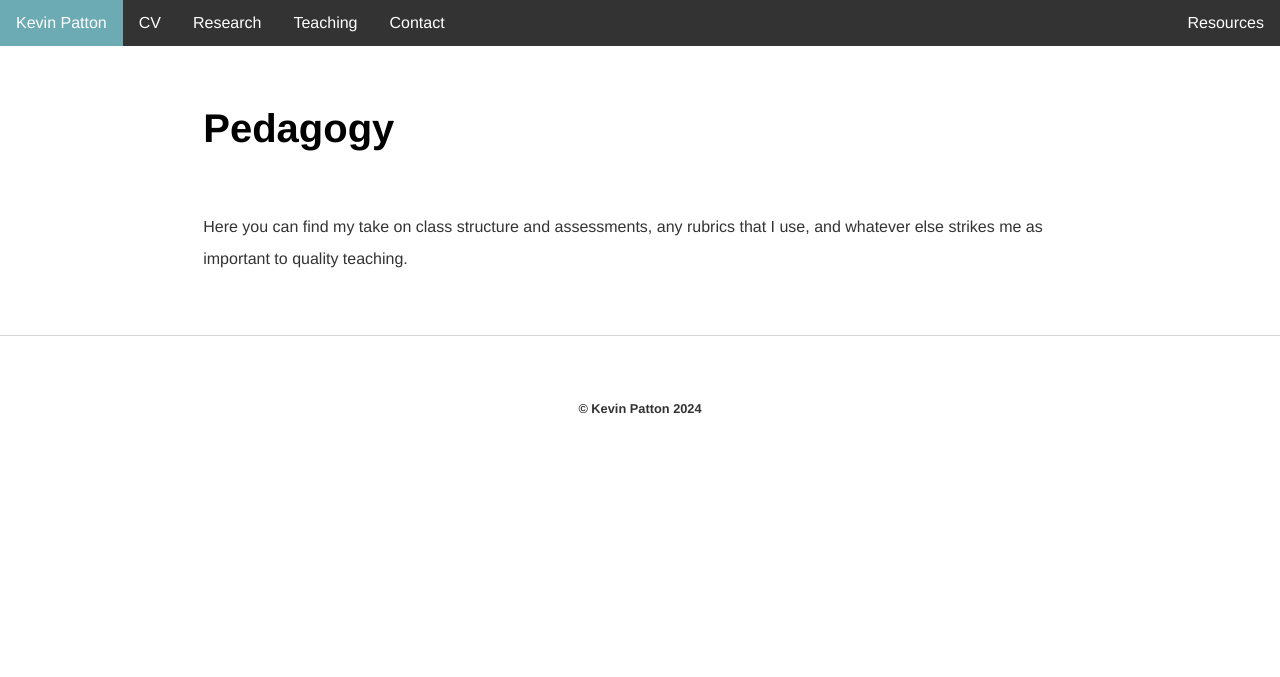
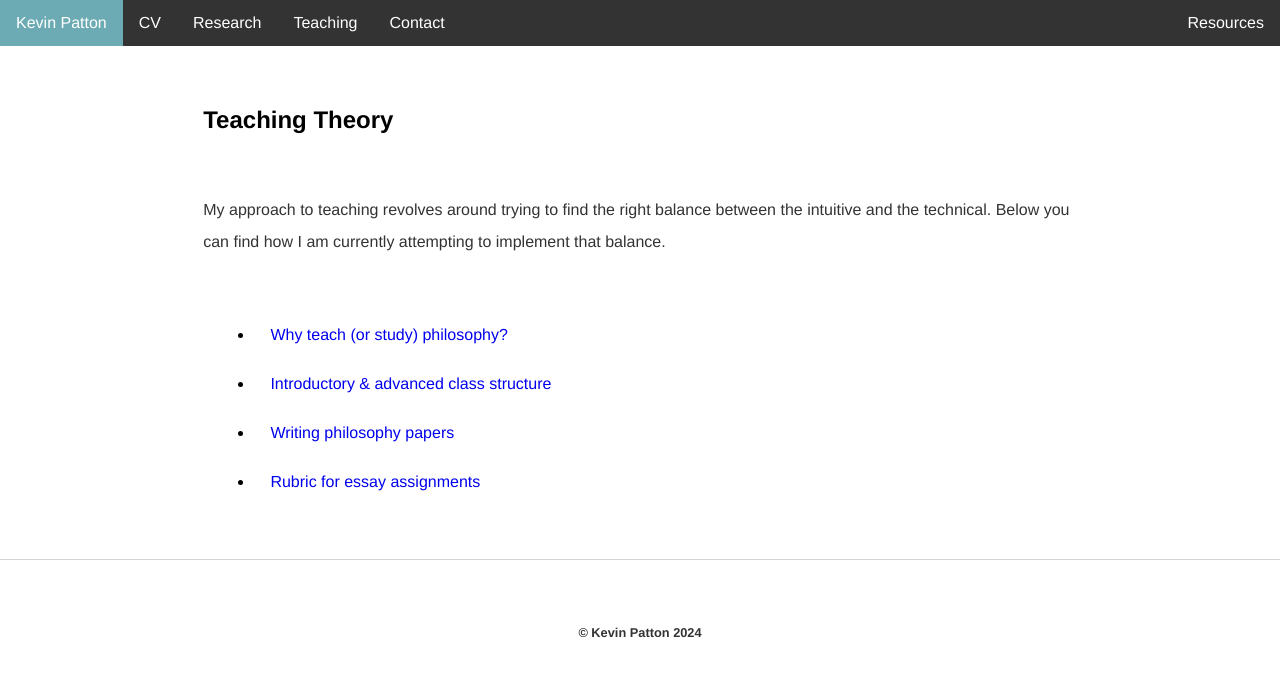
Before and after one commit to kevinjpatton/kevinjpatton.github.io, a Jekyll site: the page built from teaching/pedagogy/index.html, in a window 1280 px wide. Shown: the top 677 px of the page. Built offline with Jekyll 4.4.1, drawn with Linux system fonts in a browser that asks for light colours; Markdown is read by kramdown in place of the engine named in the settings.

Commit message:
Update index.html

```diff
--- a/teaching/pedagogy/index.html
+++ b/teaching/pedagogy/index.html
@@ -2,5 +2,11 @@
 layout: default
 title: Pedagogy - Kevin Patton
 ---
-<h1>Pedagogy</h1>
-<p>Here you can find my take on class structure and assessments, any rubrics that I use, and whatever else strikes me as important to quality teaching.</p>
+<h2>Teaching Theory</h2>
+<p>My approach to teaching revolves around trying to find the right balance between the intuitive and the technical. Below you can find how I am currently attempting to implement that balance.</p>
+<ul class="standard-list">
+  <li><a href="/teaching/pedagogy/why_philosophy.html">Why teach (or study) philosophy?</a></li>
+  <li><a href="/teaching/pedagogy/class_structure.html">Introductory & advanced class structure</a></li>
+  <li><a href="/teaching/pedagogy/writing_philosophy.html">Writing philosophy papers</a></li>
+  <li><a href="/teaching/pedagogy/rubric.html">Rubric for essay assignments</a></li>
+</ul>
```
